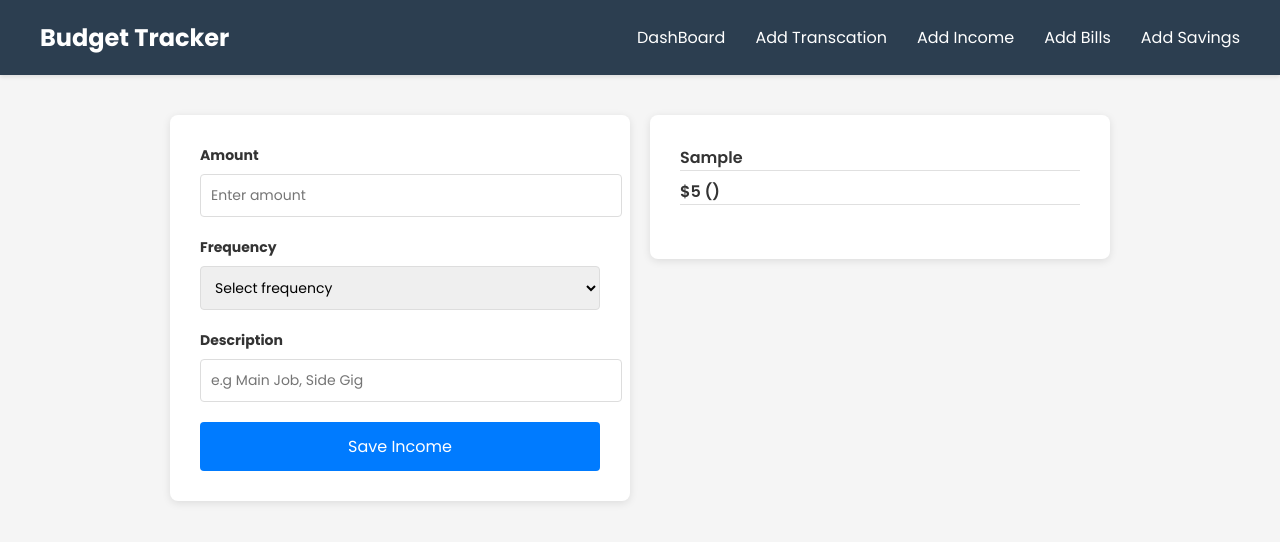
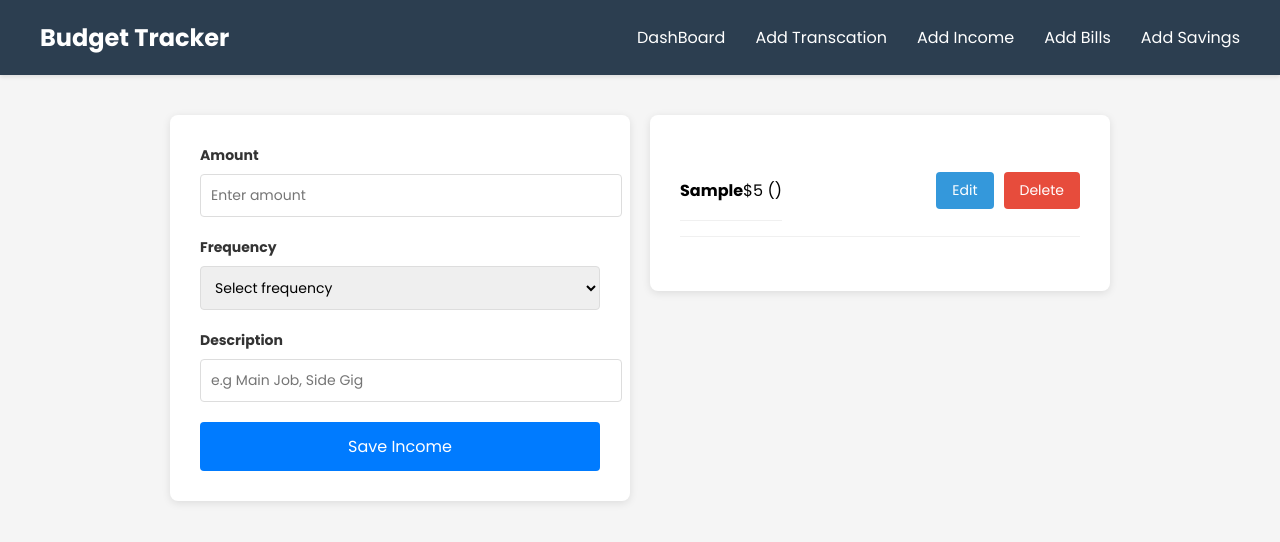
Before and after one commit to vidhusan12/budget-tracker, a React (Vite) app: page /add-income in a window 1280 px wide. Both pictures are taken after typing "5", "Sample" into the empty fields and a click on the button "Save Income". Shown: the top 542 px of the page. Built offline with nearby package versions, Linux system fonts and the light colour scheme.

Commit message:
feat: add edit and delete functionality to AddIncome component

```diff
--- a/src/Components/AddIncome/AddIncome.css
+++ b/src/Components/AddIncome/AddIncome.css
@@ -85,3 +85,41 @@
   font-weight: 600;
   color: #333;
 }
+
+.income-item {
+  display: flex;
+  justify-content: space-between;
+  align-items: center;
+  padding: 15px 0;
+  border-bottom: 1px solid #f0f0f0;
+}
+
+.income-item p {
+  margin: 5px 0;
+}
+
+.income-actions {
+  display: flex;
+  gap: 10px;
+}
+
+.income-actions button {
+  padding: 8px 16px;
+  border-radius: 4px;
+  border: none;
+  cursor: pointer;
+  font-size: 14px;
+}
+
+.income-actions button:first-child {
+  background-color: #3498db;
+  color: white;
+}
+.income-actions button:last-child {
+  background-color: #e74c3c;
+  color: white;
+}
+
+.income-actions button:hover {
+  opacity: 0.8;
+}
--- a/src/Components/AddIncome/AddIncome.jsx
+++ b/src/Components/AddIncome/AddIncome.jsx
@@ -6,21 +6,48 @@ const AddIncome = ({ incomes, setIncomes }) => {
   const [amount, setAmount] = useState('');
   const [frequency, setFrequency] = useState('');
   const [description, setDescription] = useState('');
+  const [editingId, setEditingId] = useState(null);
 
   // Handle Function
   function handleSave() {
-    const newIncome = {
-      amount: Number(amount),
-      frequency: frequency,
-      description: description
+    if (editingId !== null) {
+      // Editing existing income
+      const updatedIncomes = incomes.map((income) => {
+        if (income.id === editingId) {
+          return { ...income, amount: Number(amount), frequency: frequency, description: description }
+        } else {
+          return income
+        }
+      });
+      setIncomes(updatedIncomes)
+    } else {
+      const newIncome = {
+        id: Date.now(),
+        amount: Number(amount),
+        frequency: frequency,
+        description: description
+      };
+      setIncomes(preIncomes => [...preIncomes, newIncome]);
     }
-
-    setIncomes(prevIncomes => [...prevIncomes, newIncome])
+    // Clear form
     setAmount('')
     setFrequency('')
     setDescription('')
+    setEditingId(null)
 
   }
+
+  function handleEdit(income) {
+    setAmount(income.amount)
+    setFrequency(income.frequency)
+    setDescription(income.description)
+    setEditingId(income.id)
+  }
+
+  function handleDelete(id) {
+    setIncomes(incomes.filter((income) => income.id !== id))
+  }
+
   return (
     <div className="container">
       <div className="left-box">
@@ -55,15 +82,23 @@ const AddIncome = ({ incomes, setIncomes }) => {
             value={description}
             onChange={(e) => setDescription(e.target.value)} />
         </div>
-        <button onClick={handleSave}>Save Income</button>
+        <button onClick={handleSave}>
+          {editingId ? 'Update Income' : 'Save Income'}
+        </button>
       </div>
 
       <div className="right-box">
         <div className="incomes-list">
-          {incomes.map((income, index) => (
-            <div key={index}>
-              <p>{income.description}</p>
-              <p>${income.amount} ({income.frequency})</p>
+          {incomes.map((income) => (
+            <div key={income.id} className='income-item'>
+              <div className="income-info">
+                <p><strong>{income.description}</strong></p>
+                <p>${income.amount} ({income.frequency})</p>
+              </div>
+              <div className="income-actions">
+                <button onClick={() => handleEdit(income)}>Edit</button>
+                <button onClick={() => handleDelete(income.id)}>Delete</button>
+              </div>
             </div>
           ))}
         </div>
```
